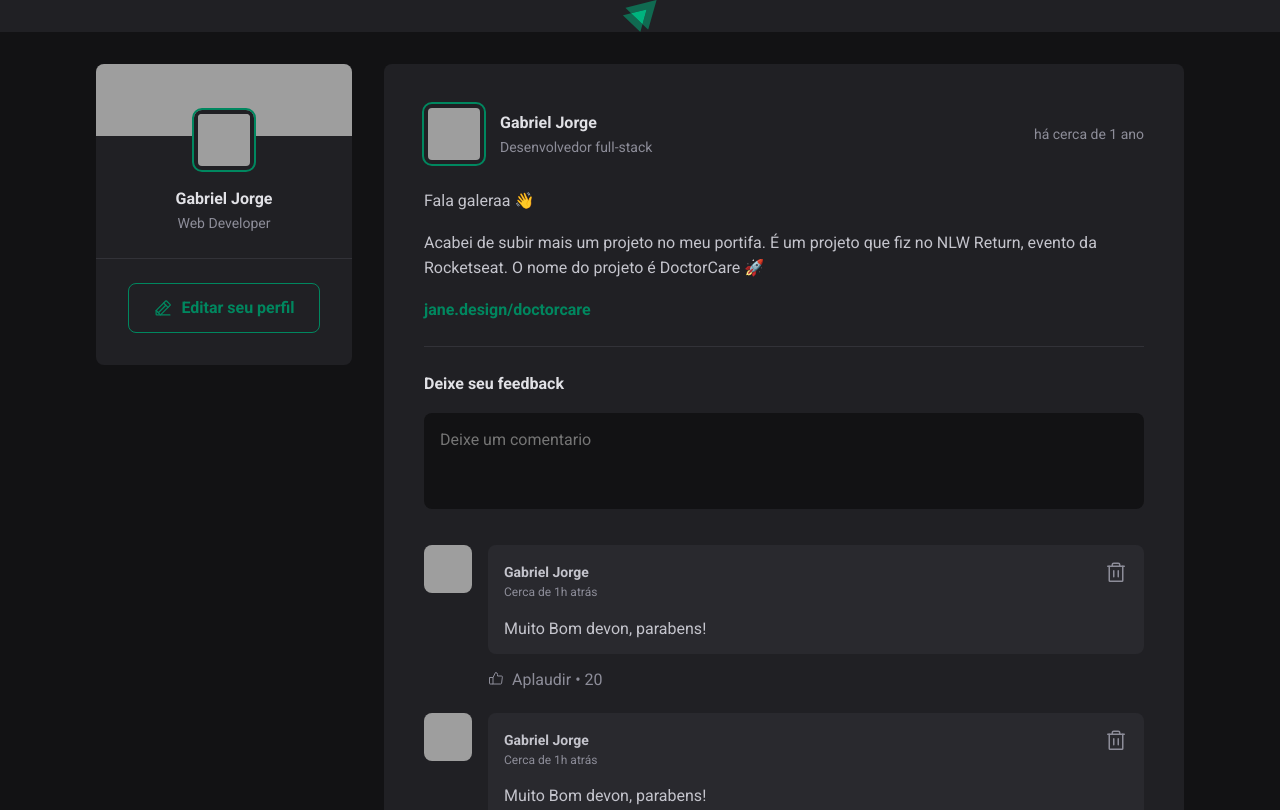
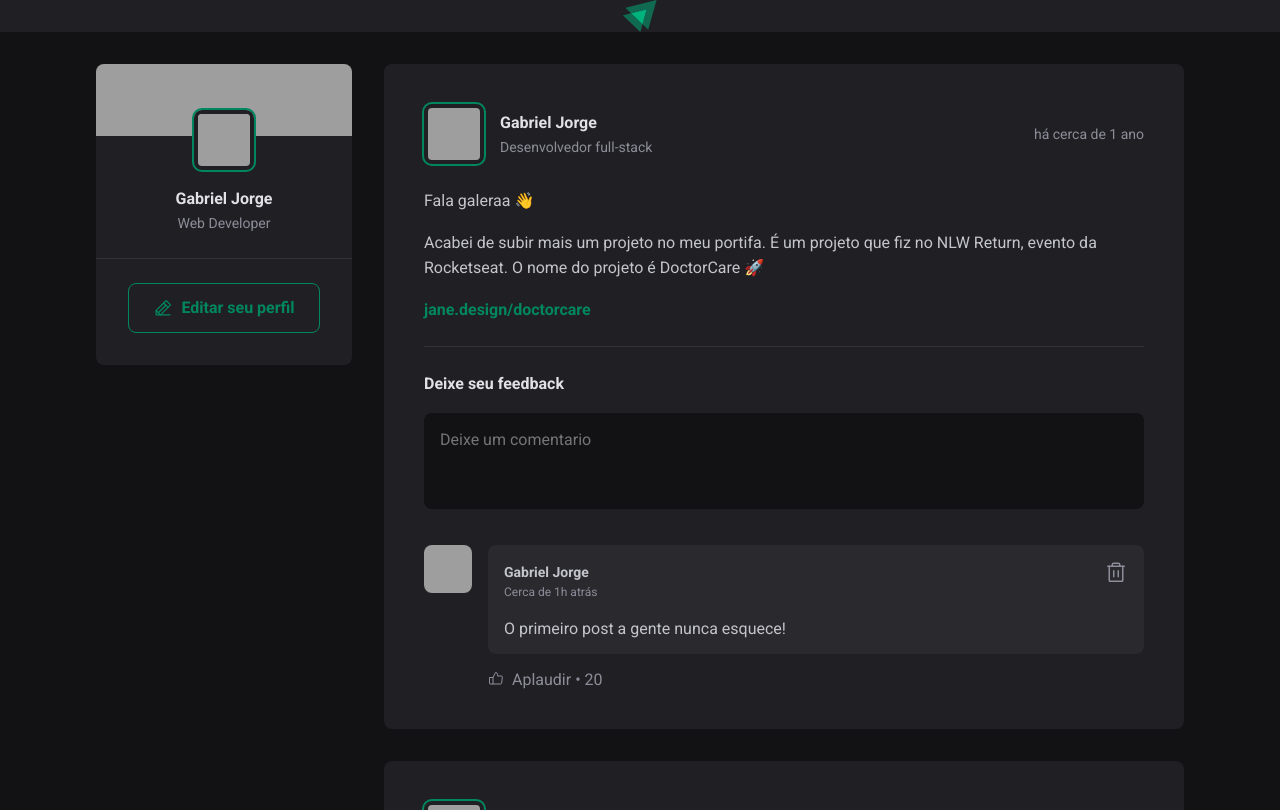
Before and after one commit to GabrielGCJ/p-01-react-js-rocketseat-ignite-feed, a React (Vite) app: page / in a window 1280 px wide. Shown: the top 810 px of the page. Built offline with nearby package versions, Linux system fonts and the light colour scheme; grey boxes are pictures that could not be loaded; a web font is replaced by a local one.

Commit message:
feature/inserting-comments

```diff
--- a/src/components/Comment/Comment.jsx
+++ b/src/components/Comment/Comment.jsx
@@ -1,9 +1,8 @@
-import styles from "./Comment.module.css"
-import { ThumbsUp, Trash } from "phosphor-react"
-import { Avatar } from "../Avatar/Avatar"
+import styles from "./Comment.module.css";
+import { ThumbsUp, Trash } from "phosphor-react";
+import { Avatar } from "../Avatar/Avatar";
 
-export const Comment = () => {
-
+export const Comment = ({ content }) => {
     return (
         <div className={styles.comment}>
             <Avatar hasBorder={false} src="https://github.com/GabrielGCJ.png" />
@@ -12,23 +11,23 @@ export const Comment = () => {
                     <header>
                         <div className={styles.authorAndTime}>
                             <strong>Gabriel Jorge</strong>
-                            <time title="12 de maio às 04:08 " dateTime="2023-05-12 04:08:30">Cerca de 1h atrás</time>
+                            <time title="12 de maio às 04:08 " dateTime="2023-05-12 04:08:30">
+                                Cerca de 1h atrás
+                            </time>
                         </div>
                         <button title="Deletar comentario">
-                            <Trash size={24}/>
+                            <Trash size={24} />
                         </button>
                     </header>
-                    <p>
-                        Muito Bom devon, parabens!
-                    </p>
+                    <p>{content}</p>
                 </div>
                 <footer>
-                   <button>
-                    <ThumbsUp/>
-                    Aplaudir <span>20</span>
-                   </button>
+                    <button>
+                        <ThumbsUp />
+                        Aplaudir <span>20</span>
+                    </button>
                 </footer>
             </div>
         </div>
-    )
-}
+    );
+};
--- a/src/components/Post/Post.jsx
+++ b/src/components/Post/Post.jsx
@@ -11,9 +11,10 @@ import { useState } from "react"
 export const Post = ({ author, publishedAt, content }) => {
 
     const [comments, setComments] = useState([
-        1,
-        2
+        "O primeiro post a gente nunca esquece!"
     ])
+
+    const [newCommentText, setNewCommentText] = useState("")
 
     const publishedDateFormatted = format(publishedAt, "d 'de' LLLL 'ás' HH:mm'h'", {
         locale: ptBR,
@@ -27,9 +28,15 @@ export const Post = ({ author, publishedAt, content }) => {
     const handleCreateNewComment = () => {
             event.preventDefault()
 
-            setComments([...comments, comments.length + 1])
+            setComments([...comments, newCommentText])
 
-            console.log(comments)
+            setNewCommentText("")
+    }
+
+    const handleNewCommentChange = () => {
+        // console.log(event.target.value)
+
+        setNewCommentText(event.target.value)
     }
 
     return (
@@ -59,7 +66,10 @@ export const Post = ({ author, publishedAt, content }) => {
             <form onSubmit={handleCreateNewComment} className={styles.commentForm}>
                 <strong>Deixe seu feedback</strong>
                 <textarea
+                    name="comment"
                     placeholder="Deixe um comentario"
+                    value={newCommentText}
+                    onChange={handleNewCommentChange}
                 />
 
                 <footer>
@@ -69,7 +79,7 @@ export const Post = ({ author, publishedAt, content }) => {
             </form>
             <div className={styles.commentList}>
                {comments.map(comment => {
-                return <Comment/>
+                return <Comment content={comment}/>
                })}
             </div>
         </article>
```
